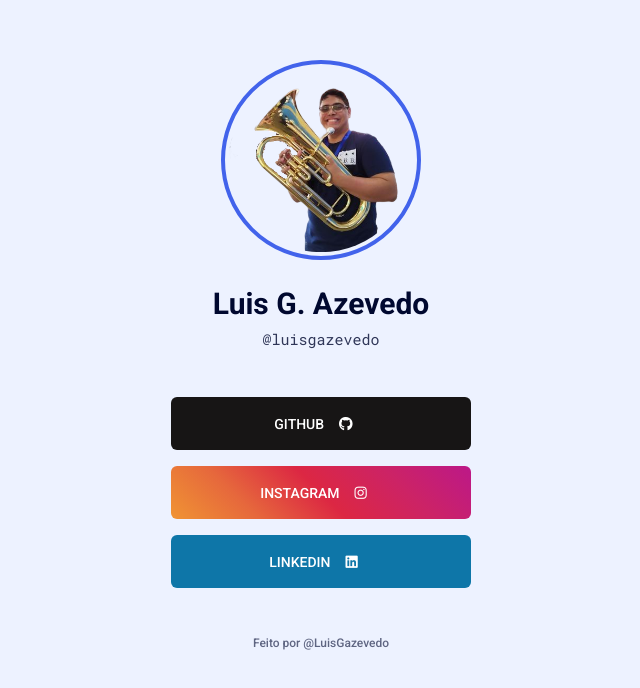
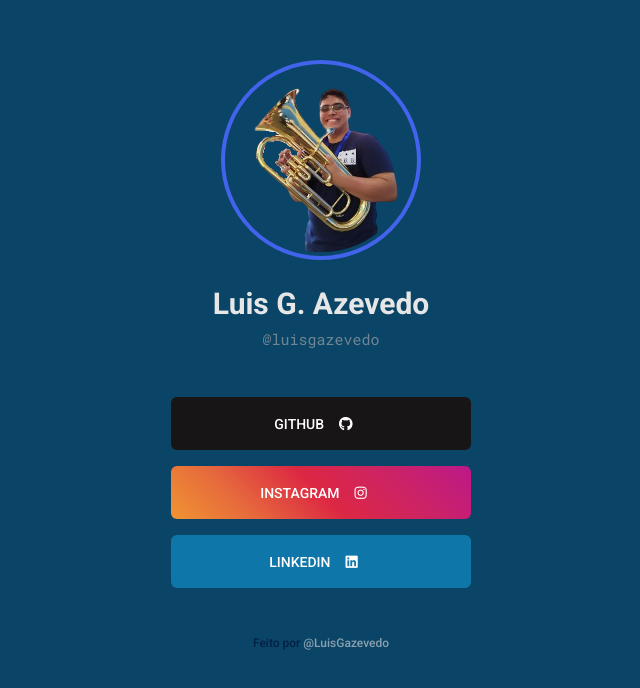
Before and after one commit to LuisGazevedo/Maratona_explorer-03-jul_2022, a plain HTML site: page index.html in a window 1280 px wide. Shown: the whole page, without its empty margins (319-959 px from the left). Drawn offline with Linux system fonts and the light colour scheme.

Commit message:
Projeto Concluido
Terminamos

```diff
--- a/style.css
+++ b/style.css
@@ -19,7 +19,7 @@ a{
 }
 
 body{
-    background-color: #edf2ff;
+    background-color: #0a4466;
     font-family: 'Roboto', sans-serif;
 }
 
@@ -53,7 +53,7 @@ h1{
     margin-top: 2.4rem;
     margin-bottom: 0.8rem;
     font-size: 3rem;
-    color: #00082f;
+    color: #e6e6e6;
     transition: font-size 250ms;
 }
 
@@ -63,10 +63,14 @@ h1:hover{
 
 h3{
     font-family: 'Roboto Mono', monospace;
-    color: #00082f;
+    color: #a7a8acd3;
     opacity: 0.8;
     font-size: 1.5rem;
     font-weight: 400;
+}
+
+h3:hover{
+    color: #ffffffd3;
 }
 
 ul li a {
@@ -122,5 +126,5 @@ footer:hover{
 }
 
 footer a {
-    color: #00082f;
+    color: #dfdfdf;
 }
```
